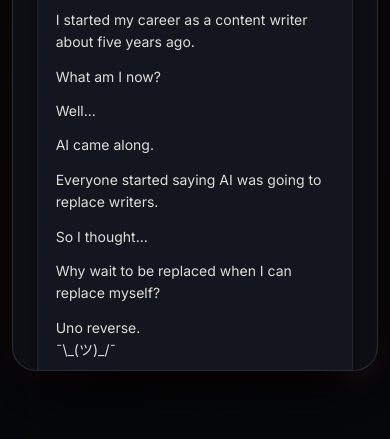
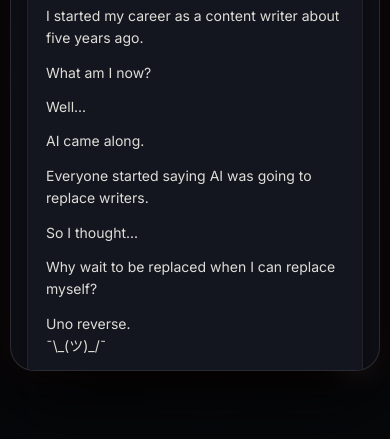
Before and after one commit to mihirpenguanand-coder/mihir-bot-portfolio, a plain HTML site: page index.html in a window 390 px wide. Shown: the part 405-844 px from the top of the page. Drawn offline with Linux system fonts and the light colour scheme.

Commit message:
Fix mobile layout

```diff
--- a/index.html
+++ b/index.html
@@ -61,9 +61,9 @@
       <header class="top-nav">
         <div class="nav-left">
           <button class="icon-btn sidebar-open-btn" id="sidebar-open-btn" aria-label="Open sidebar" title="Toggle sidebar" type="button">
-            <svg width="19" height="19" viewBox="0 0 24 24" fill="none" stroke="currentColor" stroke-width="2" stroke-linecap="round" stroke-linejoin="round">
-              <rect x="3" y="3" width="18" height="18" rx="2" ry="2"></rect>
-              <line x1="9" y1="3" x2="9" y2="21"></line>
+            <svg width="20" height="20" viewBox="0 0 24 24" fill="none" stroke="currentColor" stroke-width="2.2" stroke-linecap="round">
+              <line x1="3" y1="6" x2="21" y2="6"></line>
+              <line x1="3" y1="12" x2="21" y2="12"></line>
             </svg>
           </button>
 
--- a/style.css
+++ b/style.css
@@ -2301,9 +2301,28 @@ body {
     padding: 0 4px;
   }
 
+  .intro-modal-window {
+    width: calc(100vw - 20px);
+    max-width: calc(100vw - 20px);
+    box-sizing: border-box;
+  }
+
   .intro-modal-body {
     flex-direction: column;
     align-items: center;
+    padding: 18px 16px 20px;
+  }
+
+  .intro-chat-bubble {
+    width: 100%;
+    max-width: 100%;
+  }
+
+  .intro-chat-bubble p,
+  .intro-chat-bubble a {
+    overflow-wrap: anywhere;
+    word-break: break-word;
+    white-space: normal;
   }
 
   .intro-portrait-container {
```
Also changed, not shown: favicon.png.png.
